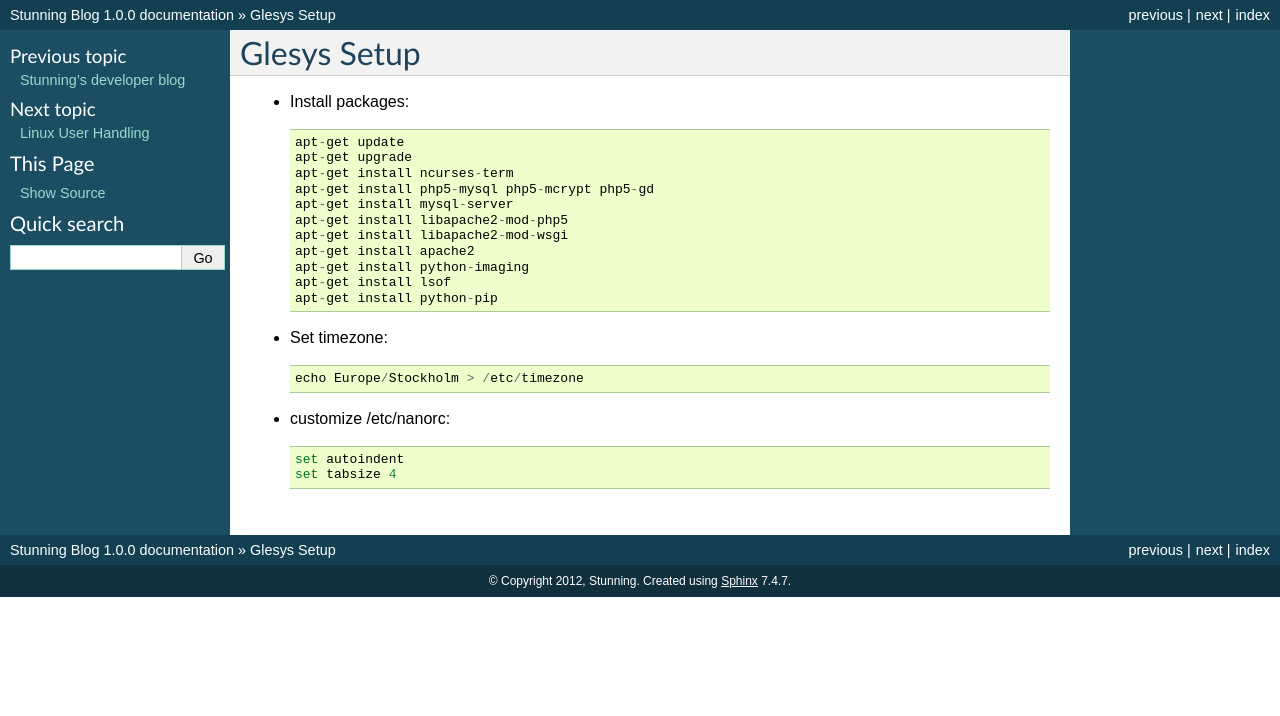
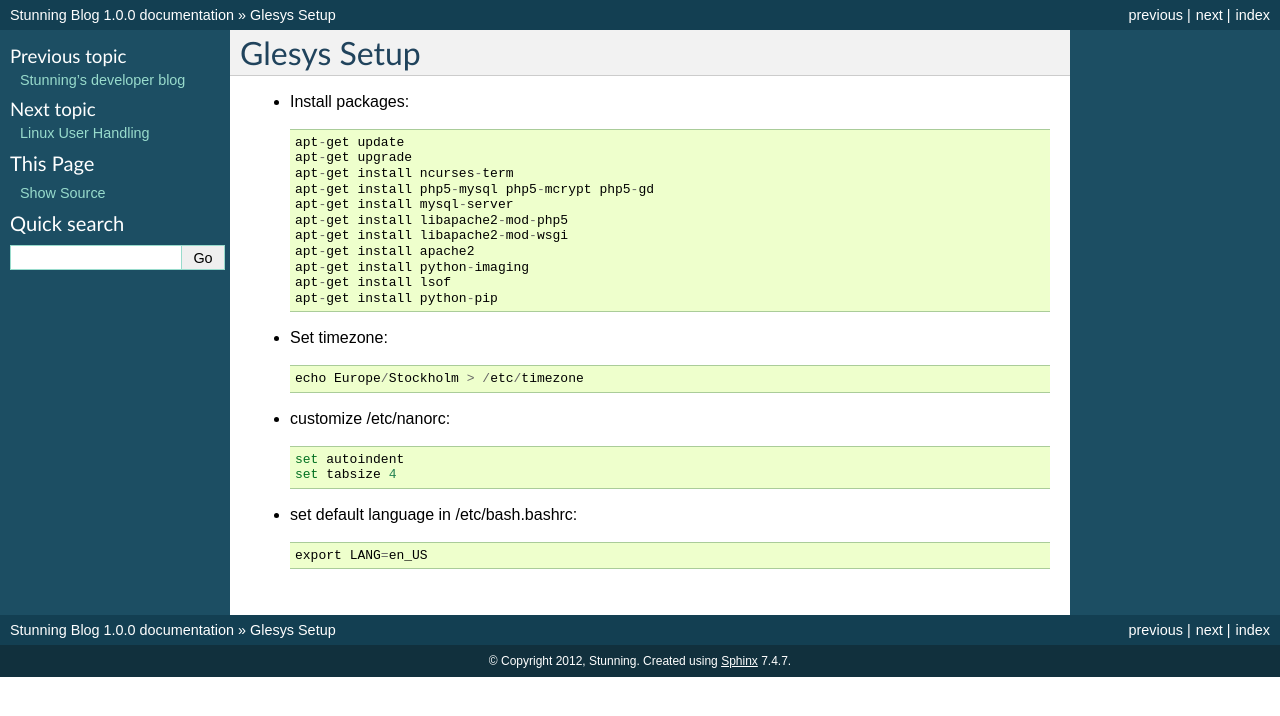
Before and after one commit to Stunning/Blog, a Sphinx documentation site: the page built from docs/glesys_setup.rst, in a window 1280 px wide. Shown: the top 716 px of the page. Built offline with Sphinx 7.4.7, drawn with Linux system fonts in a browser that asks for light colours; formulas are drawn with MathJax 3.

Commit message:
Added LANG setting

```diff
--- a/docs/glesys_setup.rst
+++ b/docs/glesys_setup.rst
@@ -23,3 +23,7 @@ Glesys Setup
 
 	set autoindent
 	set tabsize 4
+
+* set default language in /etc/bash.bashrc::
+
+	export LANG=en_US
```
